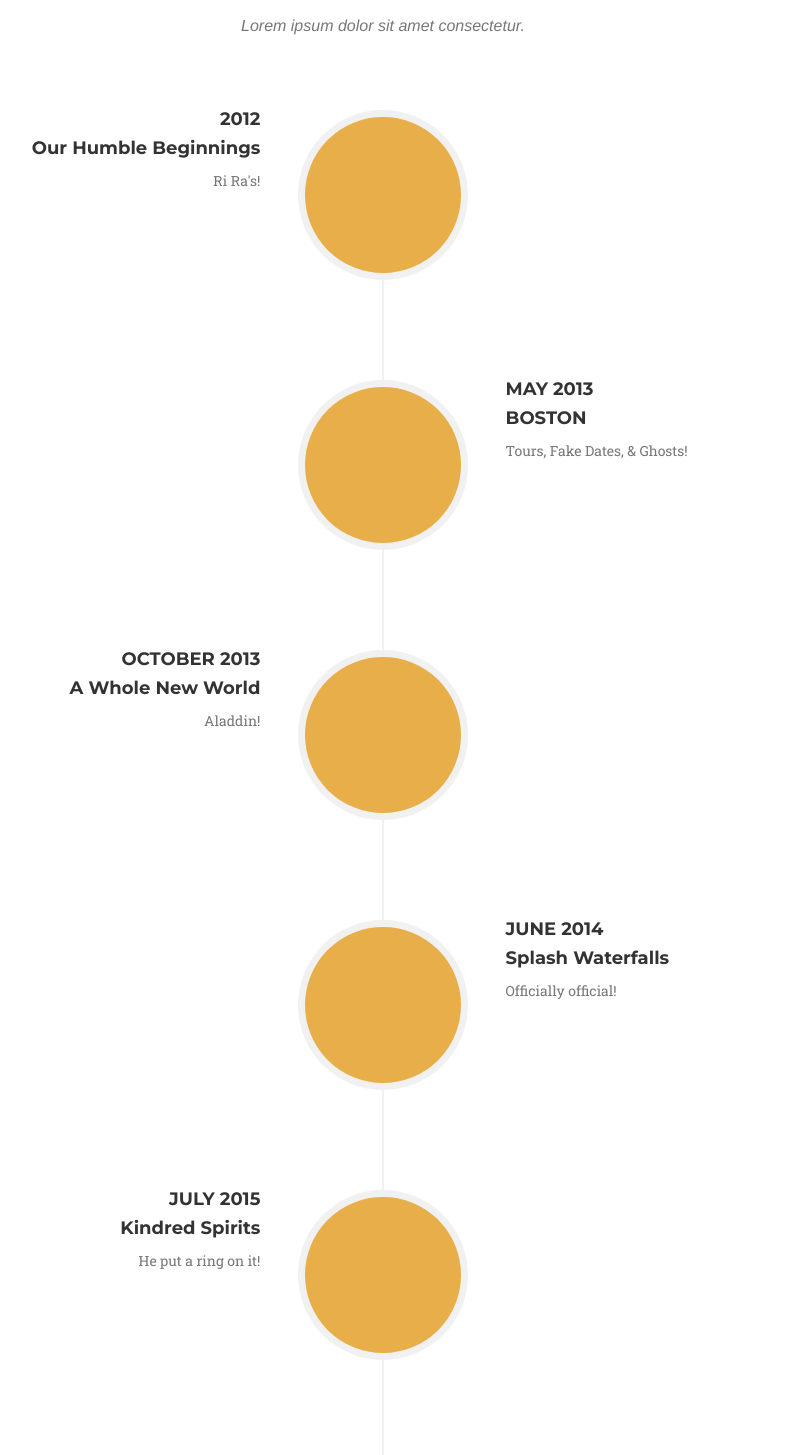
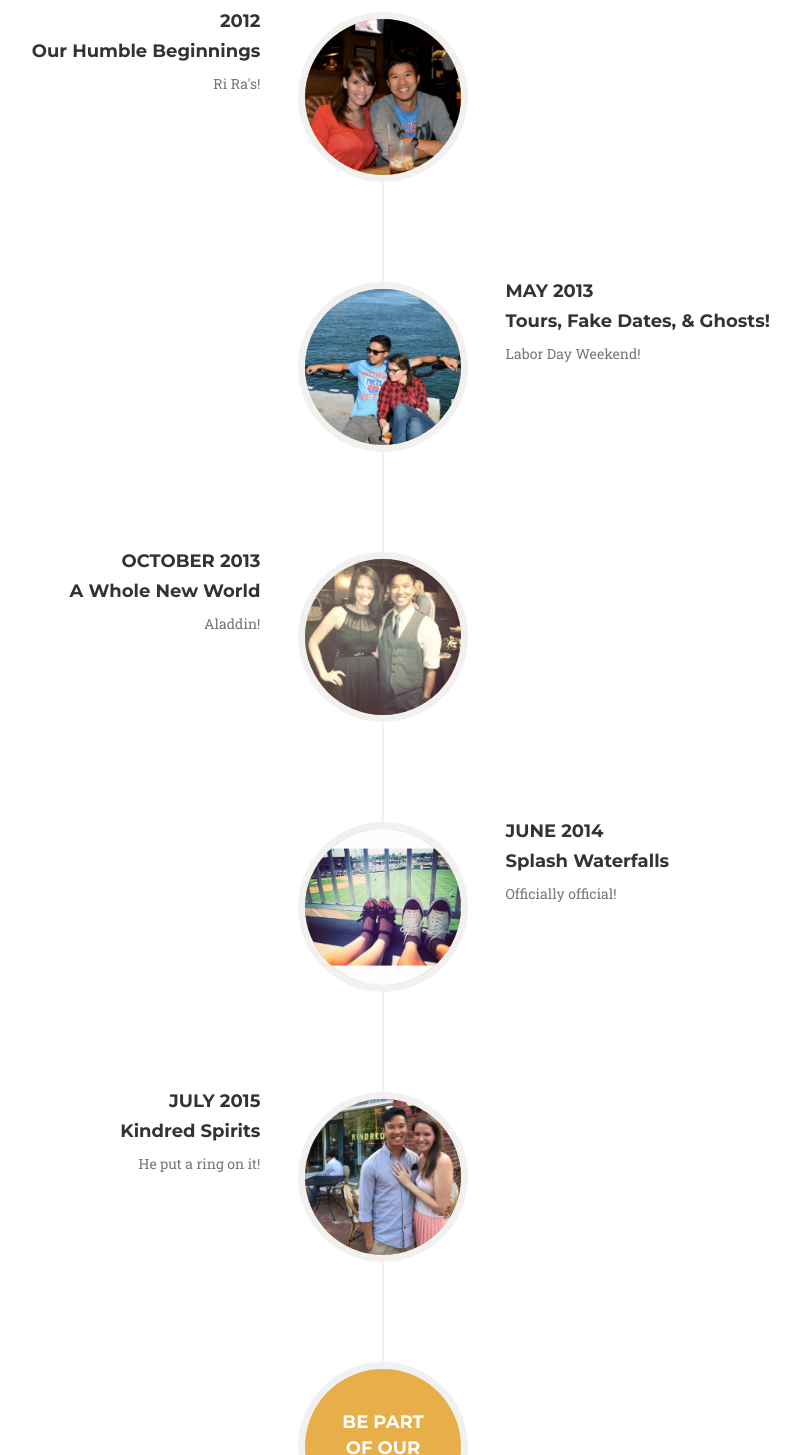
Before and after one commit to andrewhau1/wedding, a plain HTML site: page index.html in a window 1280 px wide. Shown: the part 1910-3365 px from the top of the page, without its empty margins (257-1057 px from the left). Drawn offline with nearby package versions, Linux system fonts and the light colour scheme; a web font is replaced by a local one.

Commit message:
adds pics to 'our story'

```diff
--- a/index.html
+++ b/index.html
@@ -143,15 +143,15 @@
             <div class="row">
                 <div class="col-lg-12 text-center">
                     <h2 class="section-heading">Our Story</h2>
-                    <h3 class="section-subheading text-muted">Lorem ipsum dolor sit amet consectetur.</h3>
-                </div>
+<!--                     <h3 class="section-subheading text-muted">Lorem ipsum dolor sit amet consectetur.</h3>
+ -->                </div>
             </div>
             <div class="row">
                 <div class="col-lg-12">
                     <ul class="timeline">
                         <li>
                             <div class="timeline-image">
-                                <img class="img-circle img-responsive" src="img/about/1.jpg" alt="">
+                                <img class="img-circle img-responsive" src="img/about/1.png" alt="">
                             </div>
                             <div class="timeline-panel">
                                 <div class="timeline-heading">
@@ -165,21 +165,21 @@
                         </li>
                         <li class="timeline-inverted">
                             <div class="timeline-image">
-                                <img class="img-circle img-responsive" src="img/about/2.jpg" alt="">
+                                <img class="img-circle img-responsive" src="img/about/2.png" alt="">
                             </div>
                             <div class="timeline-panel">
                                 <div class="timeline-heading">
                                     <h4>May 2013</h4>
-                                    <h4 class="subheading">BOSTON</h4>
+                                    <h4 class="subheading">Tours, Fake Dates, & Ghosts!</h4>
                                 </div>
                                 <div class="timeline-body">
-                                    <p class="text-muted">Tours, Fake Dates, & Ghosts!</p>
+                                    <p class="text-muted">Labor Day Weekend!</p>
                                 </div>
                             </div>
                         </li>
                         <li>
                             <div class="timeline-image">
-                                <img class="img-circle img-responsive" src="img/about/3.jpg" alt="">
+                                <img class="img-circle img-responsive" src="img/about/3.png" alt="">
                             </div>
                             <div class="timeline-panel">
                                 <div class="timeline-heading">
@@ -193,7 +193,7 @@
                         </li>
                         <li class="timeline-inverted">
                             <div class="timeline-image">
-                                <img class="img-circle img-responsive" src="img/about/4.jpg" alt="">
+                                <img class="img-circle img-responsive" src="img/about/4.png" alt="">
                             </div>
                             <div class="timeline-panel">
                                 <div class="timeline-heading">
@@ -207,7 +207,7 @@
                         </li>
                          <li>
                             <div class="timeline-image">
-                                <img class="img-circle img-responsive" src="img/about/3.jpg" alt="">
+                                <img class="img-circle img-responsive" src="img/about/5.png" alt="">
                             </div>
                             <div class="timeline-panel">
                                 <div class="timeline-heading">
```
Also changed, not shown: img/about/1.png (added), img/about/2.png (added), img/about/3.png (added), img/about/4.png (added), img/about/5.png (added).
